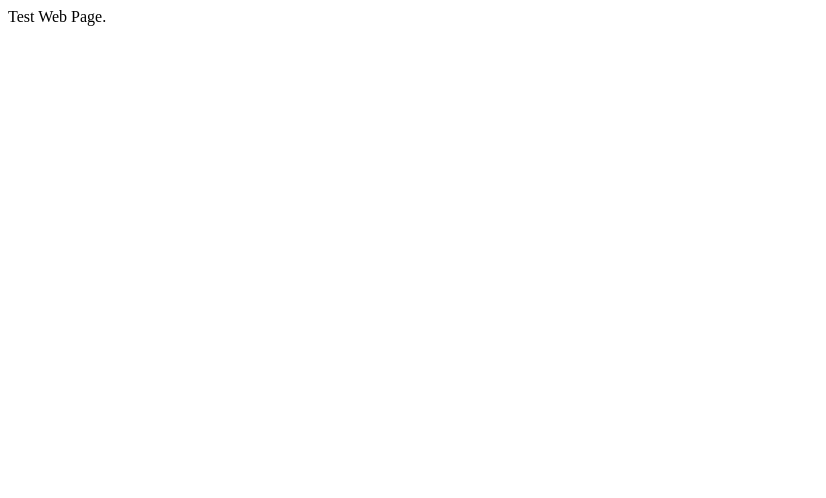
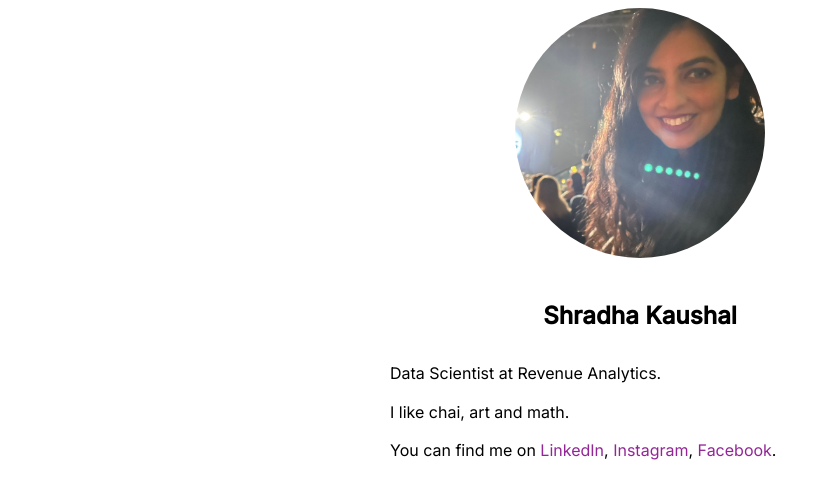
Before and after one commit to shradhakaushal/shradhakaushal, a plain HTML site: page index.html in a window 1280 px wide. Shown: the whole page, without its empty margins (0-826 px from the left). Drawn offline with Linux system fonts and the light colour scheme.

Commit message:
Basic info.

```diff
--- a/index.html
+++ b/index.html
@@ -1,8 +1,21 @@
 <html>
     <head>
+        <link rel="preconnect" href="https://fonts.googleapis.com">
+        <link rel="preconnect" href="https://fonts.gstatic.com" crossorigin>
+        <link href="https://fonts.googleapis.com/css2?family=Inter:wght@400;500&display=swap" rel="stylesheet">
+        <link rel="stylesheet" type="text/css" href="style.css" />
         <title>Shradha Kaushal</title>
     </head>
     <body>
-        Test Web Page.
+        <div class="container">
+            <img src="profile-picture.jpg" class="profile-pic" />
+            <h2 class="title-name">Shradha Kaushal</h2>
+            <br/>
+            <div>Data Scientist at Revenue Analytics.</div>
+            <br/>
+            <div>I like chai, art and math.</div>
+            <br/>
+            <div>You can find me on <a href='https://www.linkedin.com/in/shradha-kaushal-016385130/'>LinkedIn</a>, <a href='https://www.instagram.com/shradha_kaushal/'>Instagram</a>, <a href='https://www.facebook.com/shradha.kaushal.5'>Facebook</a>.</div>
+        </div>
     </body>
 </html>
--- /dev/null
+++ b/style.css
@@ -0,0 +1,24 @@
+.container {
+    width: 50%;
+    max-width: 500px;
+    margin:0 auto;
+    font-family: 'Inter';
+    line-height: 120%;
+}
+
+.profile-pic {
+    width: 50%;
+    margin: 0 auto;
+    display: block;
+    border-radius: 400px;
+}
+
+.title-name {
+    margin-top: 2em;
+    text-align: center;
+}
+
+a, a:visited {
+    text-decoration: none;
+    color: rgb(146, 38, 150);
+}
```
Also changed, not shown: profile-picture.jpg (added).
